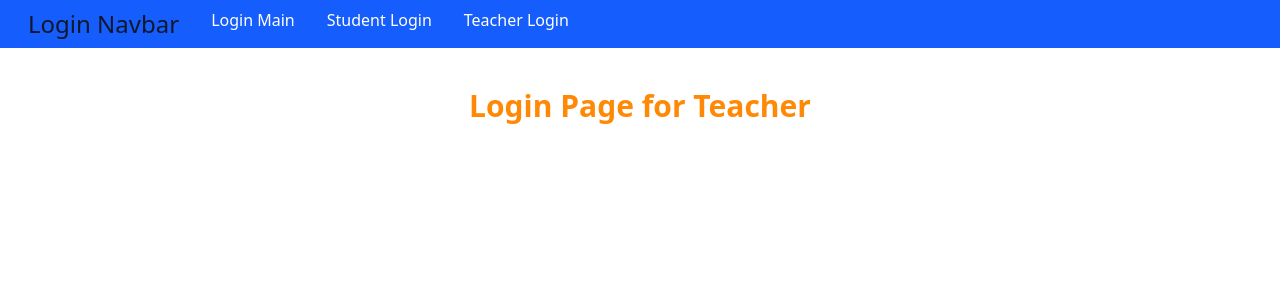
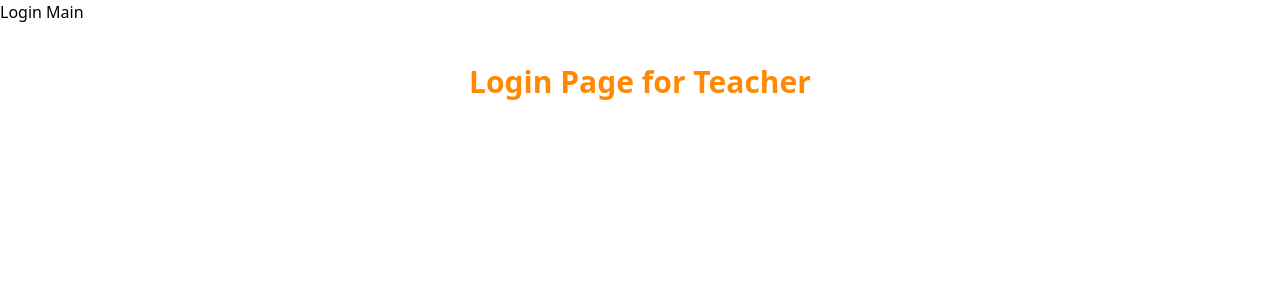
Before and after one commit to Pankajkumargupta/nextjs_mynewapp1, a Next.js app: page /login/loginTeacher in a window 1280 px wide. Shown: the top 300 px of the page. Built offline with nearby package versions, Linux system fonts and the light colour scheme.

Commit message:
Conditional Layout

```diff
--- a/app/login/layout.tsx
+++ b/app/login/layout.tsx
@@ -1,14 +1,25 @@
+ 'use client'
 import Link from "next/link";
 import "./login.css";
+import { usePathname } from "next/navigation";
 export default function Layout({ children }) {
+    const pathName = usePathname();
+    console.log(pathName);
   return (
     <div>
-      <ul className="flex gap-4 bg-blue-600 pl-5 text-white m-0 ">
+        {
+        pathName!=="/login/loginTeacher"?
+
+        <ul className="flex gap-4 bg-blue-600 pl-5 text-white m-0 ">
         <li><h1 className=" p-2 text-2xl text-gray-900">Login Navbar</h1></li>
         <li className="hover:bg-blue-800 rounded p-2"><Link className="" href="/login">Login Main</Link> </li>
         <li className="hover:bg-blue-800 rounded p-2"><Link href="/login/loginStudent">Student Login</Link> </li>
         <li className="hover:bg-blue-800 rounded p-2 transition-colors"><Link href="/login/loginTeacher">Teacher Login</Link> </li>
       </ul>
+      :<Link className="" href="/login">Login Main</Link>
+
+    }
+
       {children}
     </div>
   );
```
